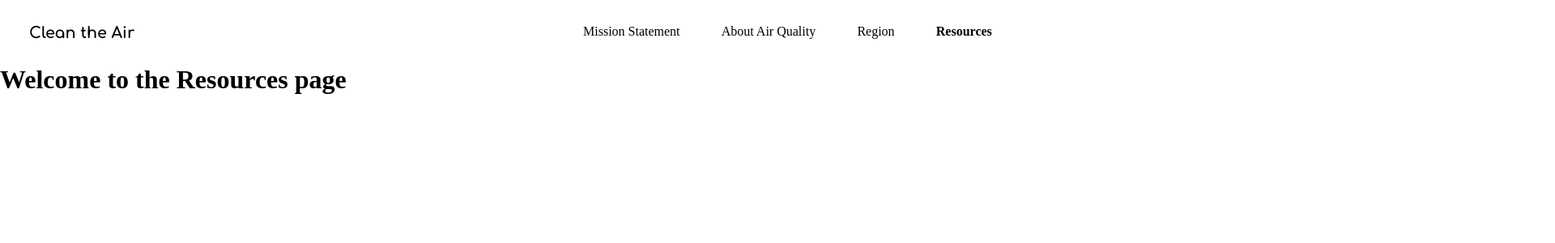
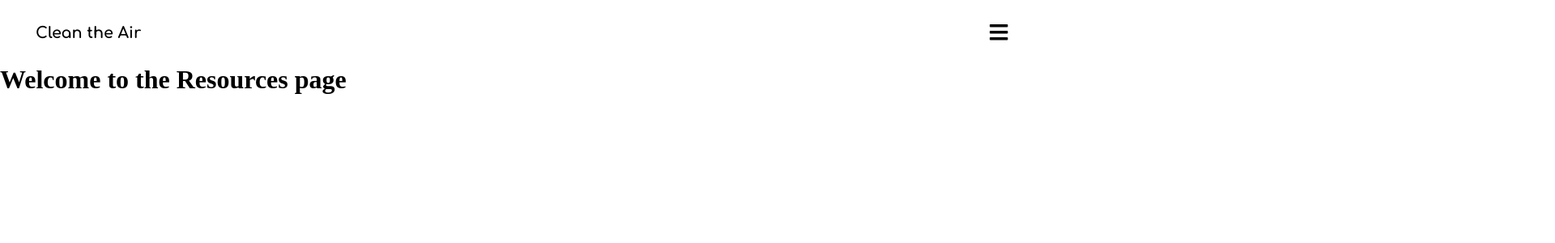
Before and after one commit to rmcguire6/v30-geckos-team-04, a React (Create React App) app: page /resources in a window 1280 px wide. Shown: the top 300 px of the page at 81% size, 1920 px wide, since content can reach past the window. Built offline with nearby package versions, Linux system fonts and the light colour scheme.

Commit message:
task: Refactor nav bar css codes and fix a bug of removing nav when clicking logo

```diff
--- a/src/components/nav-bar/NavBar.js
+++ b/src/components/nav-bar/NavBar.js
@@ -4,7 +4,7 @@ import { FontAwesomeIcon } from '@fortawesome/react-fontawesome';
 import { faTimes, faBars } from '@fortawesome/free-solid-svg-icons';
 import styles from './NavBar.module.css';
 
-const NavBar = props => {
+const NavBar = () => {
   const [click, setClick] = useState(false);
 
   const handleClick = () => {
@@ -15,7 +15,15 @@ const NavBar = props => {
     <>
       <nav className={styles.navBar}>
         <div className={styles.navContainer}>
-          <NavLink exact to="/" className={styles.navLogo}>
+          <NavLink
+            exact
+            to="/"
+            onClick={() => {
+              setClick(false);
+            }}
+            className={styles.navLogo}
+            aria-laebl="Go home"
+          >
             Clean the Air
           </NavLink>
 
--- a/src/components/nav-bar/NavBar.module.css
+++ b/src/components/nav-bar/NavBar.module.css
@@ -22,7 +22,7 @@
 }
 
 .navLogo {
-  padding: 0.5rem 1rem;
+  padding: 1.5rem;
   font-family: 'Comfortaa', cursive;
   font-weight: 700;
   font-size: 1.2rem;
@@ -30,31 +30,33 @@
 
 .navMenu {
   display: flex;
+  flex-direction: column;
+  position: absolute;
+  top: 80px;
+  right: -110%;
+  width: 100%;
+  height: calc(100vh - 80px);
+  opacity: 0;
+  transition: all 0.5s ease;
   text-align: center;
 }
 
+.navMenu.active {
+  right: 0;
+  background: airWhite;
+  opacity: 1;
+  z-index: 1;
+}
+
 .navLinks {
-  padding: 0.5rem 1rem;
+  display: table;
+  padding: 1.5rem;
+  width: 100%;
 }
 
 .navItem {
   line-height: 40px;
-  margin-right: 1.2rem;
-}
-
-.navItem::after {
-  content: '';
-  display: block;
-  height: 1.6px;
-  width: 0;
-  transform: translateY(-1px);
-  background: transparent;
-  transition: width 0.5s ease, background-color 0.3s ease;
-}
-
-.navItem:hover::after {
-  width: 100%;
-  background: airBlack;
+  margin-right: 0;
 }
 
 .navItem .active {
@@ -62,52 +64,51 @@
 }
 
 .navIcon {
-  display: none;
+  display: flex;
+  align-items: center;
+  padding: 1.5rem 1rem;
+  font-size: 1.6rem;
+  cursor: pointer;
 }
 
-@media screen and (max-width: mediaQuery) {
+/* Desktop */
+@media screen and (min-width: mediaQuery) {
   .navLogo {
-    padding: 1.5rem;
+    padding: 0.5rem 1rem;
   }
 
   .navMenu {
-    display: flex;
-    flex-direction: column;
-    position: absolute;
-    top: 80px;
-    right: -110%;
-    width: 100%;
-    height: calc(100vh - 80px);
-    opacity: 0;
-    transition: all 0.5s ease;
-  }
-
-  .navMenu.active {
-    right: 0;
-    background: airWhite;
+    flex-direction: row;
+    position: static;
+    width: auto;
+    height: auto;
     opacity: 1;
-    z-index: 1;
   }
 
   .navLinks {
-    padding: 1.5rem;
-    width: 100%;
-    display: table;
+    padding: 0.5rem 1rem;
   }
 
   .navItem {
-    margin-right: 0;
+    margin-right: 1.2rem;
+  }
+
+  .navItem::after {
+    content: '';
+    display: block;
+    height: 1.6px;
+    width: 0;
+    transform: translateY(-1px);
+    background: transparent;
+    transition: width 0.5s ease, background-color 0.3s ease;
   }
 
   .navItem:hover::after {
-    width: 0;
+    width: 100%;
+    background: airBlack;
   }
 
   .navIcon {
-    display: flex;
-    align-items: center;
-    padding: 1.5rem 1rem;
-    font-size: 1.6rem;
-    cursor: pointer;
+    display: none;
   }
 }
```
